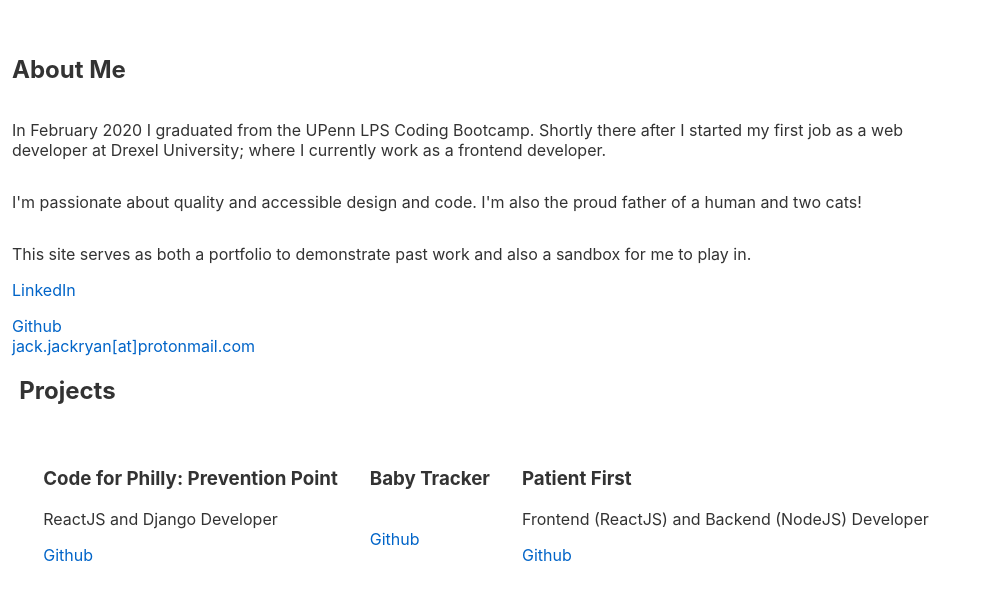
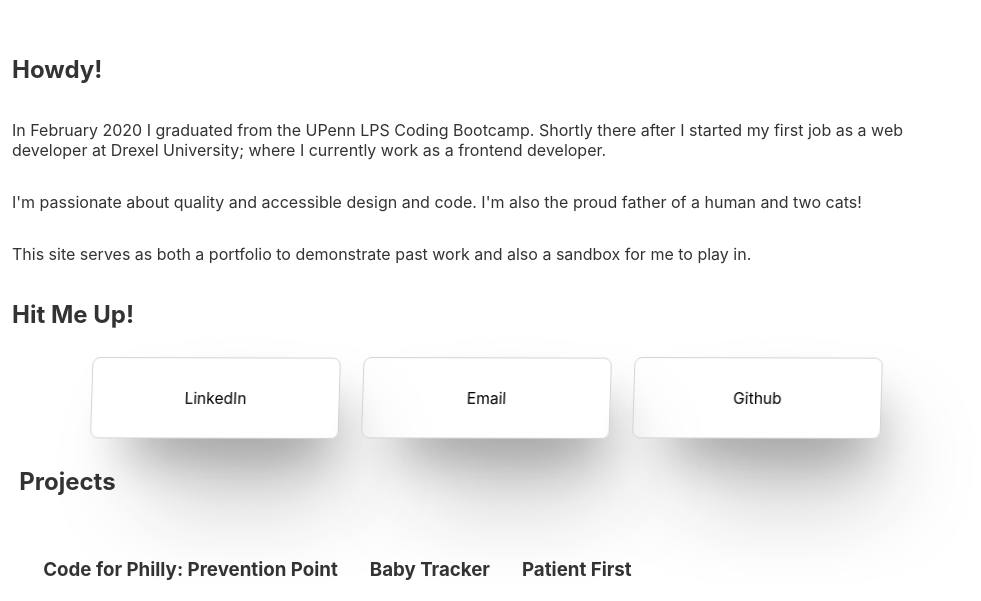
Before and after one commit to JackRyan1989/portfolio, a Svelte app: page / in a window 1280 px wide. Shown: the part 777-1378 px from the top of the page, without its empty margins (0-981 px from the left). Built offline with nearby package versions, Linux system fonts and the light colour scheme.

Commit message:
Lil more styling

```diff
--- a/src/components/header.svelte
+++ b/src/components/header.svelte
@@ -1,5 +1,5 @@
 <script>
-
+  import { onMount } from 'svelte'
 </script>
 
 <svelte:head>
--- a/src/components/textblurb.svelte
+++ b/src/components/textblurb.svelte
@@ -1,16 +1,32 @@
 <script>
-    import ABOUT from '../constants/aboutme'
 </script>
 
 <section>
-  <h2>About Me</h2>
+  <h2>Howdy!</h2>
   <section>
-    {@html ABOUT.aboutme}
+    <p>
+      In February 2020 I graduated from the UPenn LPS Coding Bootcamp. Shortly
+      there after I started my first job as a web developer at Drexel
+      University; where I currently work as a frontend developer.
+    </p>
+    <p>
+      I'm passionate about quality and accessible design and code. I'm also the
+      proud father of a human and two cats!
+    </p>
+    <p>
+      This site serves as both a portfolio to demonstrate past work and also a
+      sandbox for me to play in.
+    </p>
   </section>
   <section>
-        {@html ABOUT.contact.linkedin}
-        {@html ABOUT.contact.github}
-        {@html ABOUT.contact.protonmail}
+    <h2>Hit Me Up!</h2>
+    <div class="links">
+      <a href="https://www.linkedin.com/in/johnanthonyryan/" target="_blank"
+        >LinkedIn</a
+      >
+      <a href="mailto:jack.jackryan@protonmail.com">Email</a>
+      <a href="https://github.com/JackRyan1989" target="_blank">Github</a>
+    </div>
   </section>
 </section>
 
@@ -19,7 +35,33 @@
     display: grid;
   }
 
-    a:hover {
+  div.links {
+    display: flex;
+    flex-direction: row;
+    justify-content: center;
+    align-items: center;
+  }
+
+  div.links a {
+    display: flex;
+    align-items: center;
+    justify-content: center;
+    min-width: 25%;
+    padding: 0.5em;
+    margin: 0.5em;
+    min-height: 4em;
     text-decoration: none;
+    text-align: center;
+    border: solid lightgrey 1px;
+    color: #000;
+    transform: rotate3d(0.5, -0.866, 0, 15deg) rotate(1deg);
+    box-shadow: 2em 4em 6em -2em rgba(0, 0, 0, 0.9),
+      1em 2em 3.5em -1.5em rgba(0, 0, 0, .5);
+    transition: transform 0.4s ease, box-shadow 0.4s ease;
+    border-radius: 0.5em;
+  }
+
+  div.links a:hover {
+    transform: rotate3d(0, 0, 0, 0deg) rotate(0deg);
   }
 </style>
--- a/src/constants/aboutme.js
+++ /dev/null
@@ -1,15 +0,0 @@
-const ABOUT = {
-  aboutme:
-    "<p>In February 2020 I graduated from the UPenn LPS Coding Bootcamp. Shortly there after I started my first job as a web developer at Drexel University; where I currently work as a frontend developer.</p> <p>I'm passionate about quality and accessible design and code. I'm also the proud father of a human and two cats!</p><p>This site serves as both a portfolio to demonstrate past work and also a sandbox for me to play in.</p>",
-  contact:
-    {
-      linkedin:
-        "<a href='https://www.linkedin.com/in/johnanthonyryan/' target='_blank'>LinkedIn</p>",
-      protonmail:
-        "<a href='mailto:jack.jackryan@protonmail.com'>jack.jackryan[at]protonmail.com</a>",
-      github:
-        "<a href='https://github.com/JackRyan1989' target='_blank'>Github</a>",
-    },
-};
-
-export default ABOUT;
```
Lines whose indentation alone changed are shown as unchanged.
